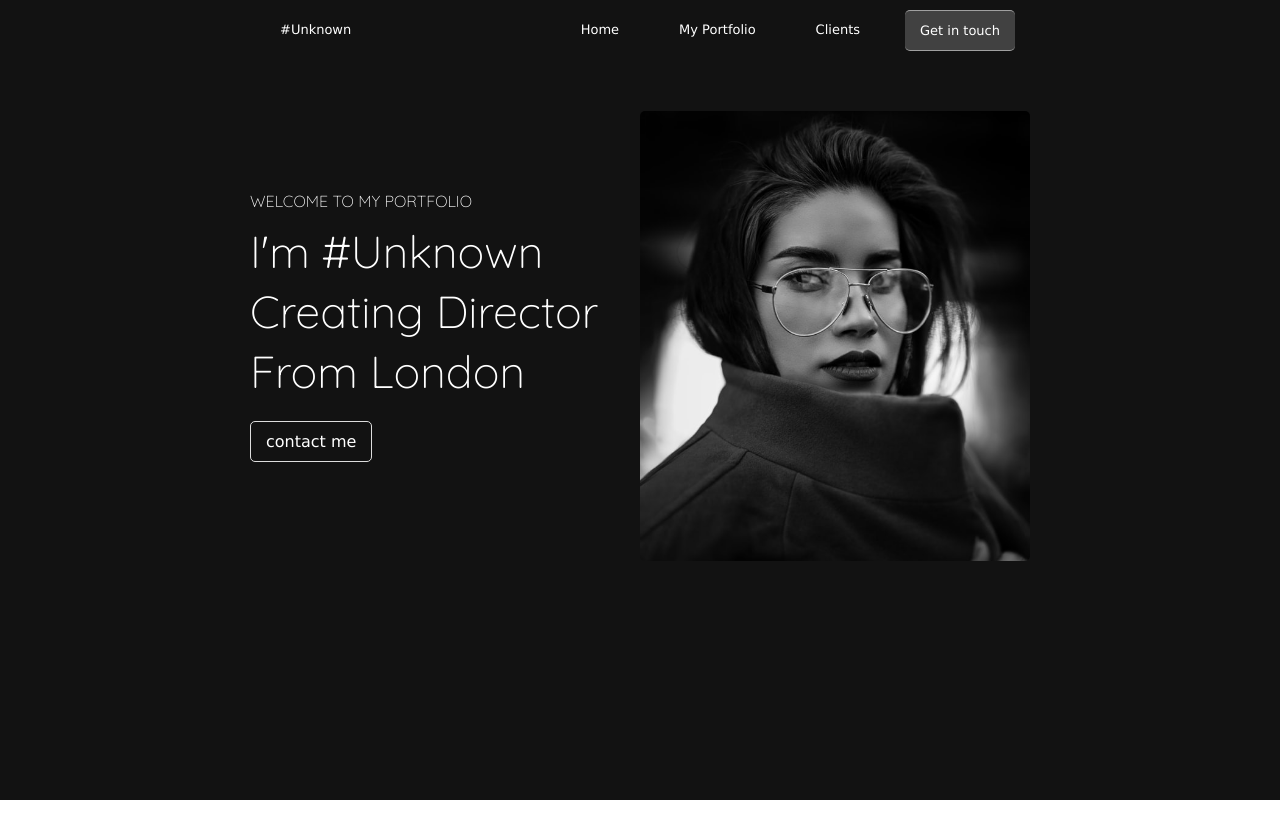
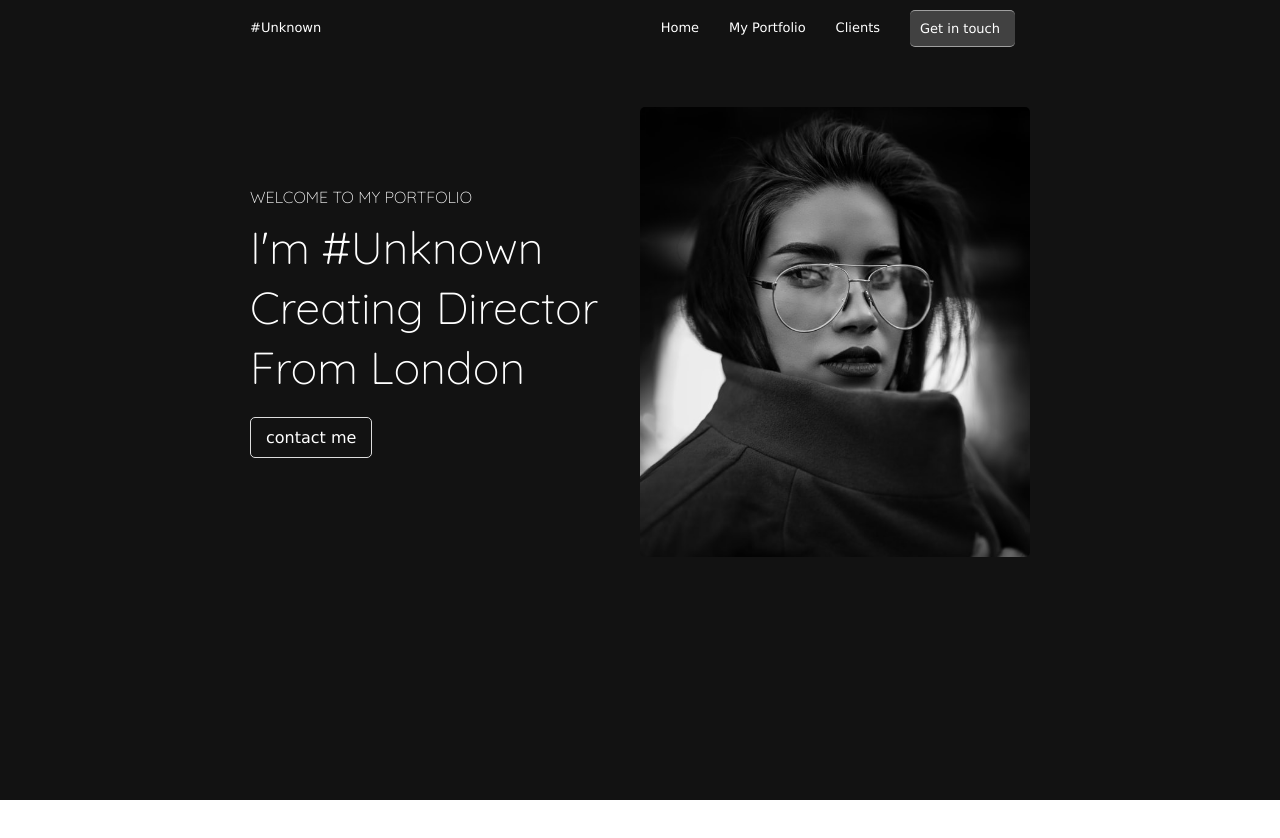
Before and after one commit to usmangurowa/portfolio-template, a plain HTML site: page index.htm in a window 1280 px wide. Shown: the top 838 px of the page. Drawn offline with Linux system fonts and the light colour scheme.

Commit message:
Fix nav menu issue

```diff
--- a/style/style.css
+++ b/style/style.css
@@ -27,8 +27,15 @@ body {
 }
 
 .navigation-bar li {
-  margin: 10px 15px;
-  padding: 12px 15px;
+  margin-left: 0px;
+  margin-right: 15px;
+  margin-top: 10px;
+  margin-bottom: 10px;
+
+  padding-left: 0px;
+  padding-right: 15px;
+  padding-top: 10px;
+  padding-bottom: 10px;
   font-size: small;
 }
 
@@ -46,6 +53,7 @@ li.btn {
   border-radius: 5px;
   border-top: 1px solid rgba(255, 255, 255, 0.5);
   border-bottom: 1px solid rgba(255, 255, 255, 0.5);
+  padding-left: 10px;
 }
 
 /* Hero section */
@@ -153,6 +161,7 @@ div.mobile-menu ul li {
   }
   .nav-mobile .navigation-bar {
     display: flex !important;
+    align-items: center !important;
   }
   .container {
     padding: 0px 15px;
```
